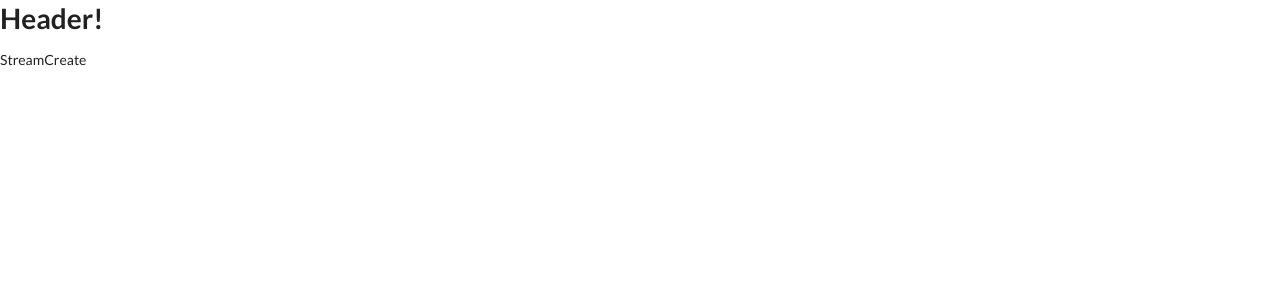
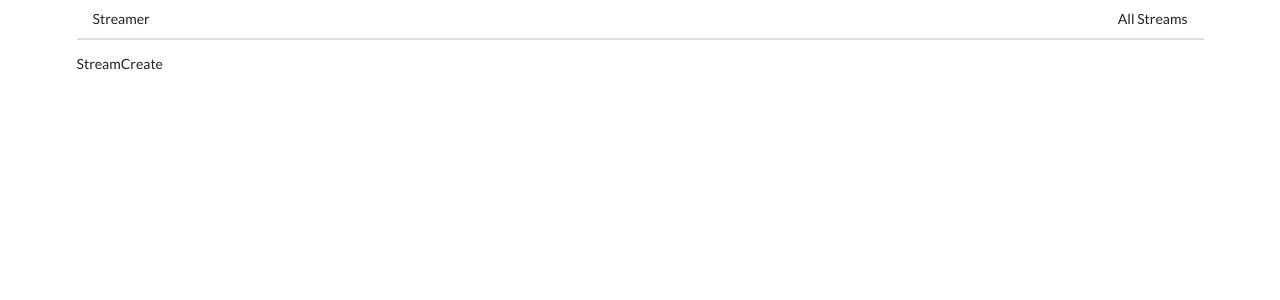
Before and after one commit to zearkiatos/streamer-webapp, a React (Create React App) app: page /streams/new in a window 1280 px wide. Shown: the top 300 px of the page. Built offline with nearby package versions, Linux system fonts and the light colour scheme.

Commit message:
Connecting The Header

```diff
--- a/src/components/App.js
+++ b/src/components/App.js
@@ -5,13 +5,13 @@
 import StreamDelete from './streams/StreamDelete';
 import StreamList from './streams/StreamList';
 import StreamShow from './streams/StreamShow';
-
+import Header from './header';
 const App = () => {
   return (
     <div>
       <BrowserRouter>
-        <div>
-          <h1>Header!</h1>
+        <div className="ui container">
+          <Header />
           <Route path="/" exact component={StreamList}></Route>
           <Route path="/streams/new" exact component={StreamCreate}></Route>
           <Route path="/streams/edit" exact component={StreamEdit}></Route>
--- /dev/null
+++ b/src/components/header/index.js
@@ -0,0 +1,18 @@
+import React from 'react';
+import { Link } from 'react-router-dom';
+const Header = () => {
+    return (
+        <div className="ui secondary pointing menu">
+            <Link to="/" className="item">
+                Streamer
+            </Link>
+            <div className="right menu">
+                <Link to="/" className="item">
+                    All Streams
+                </Link>
+            </div>
+        </div>
+    );
+};
+
+export default Header;
```
